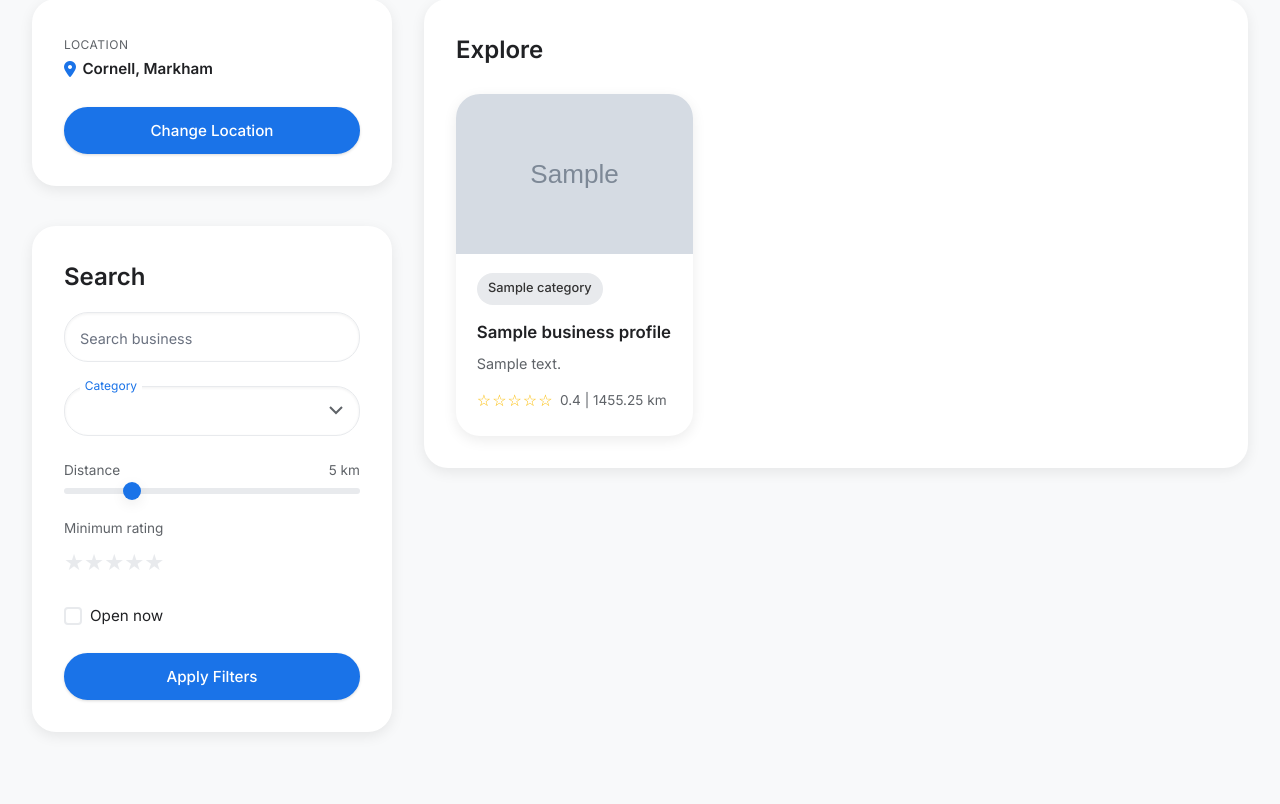
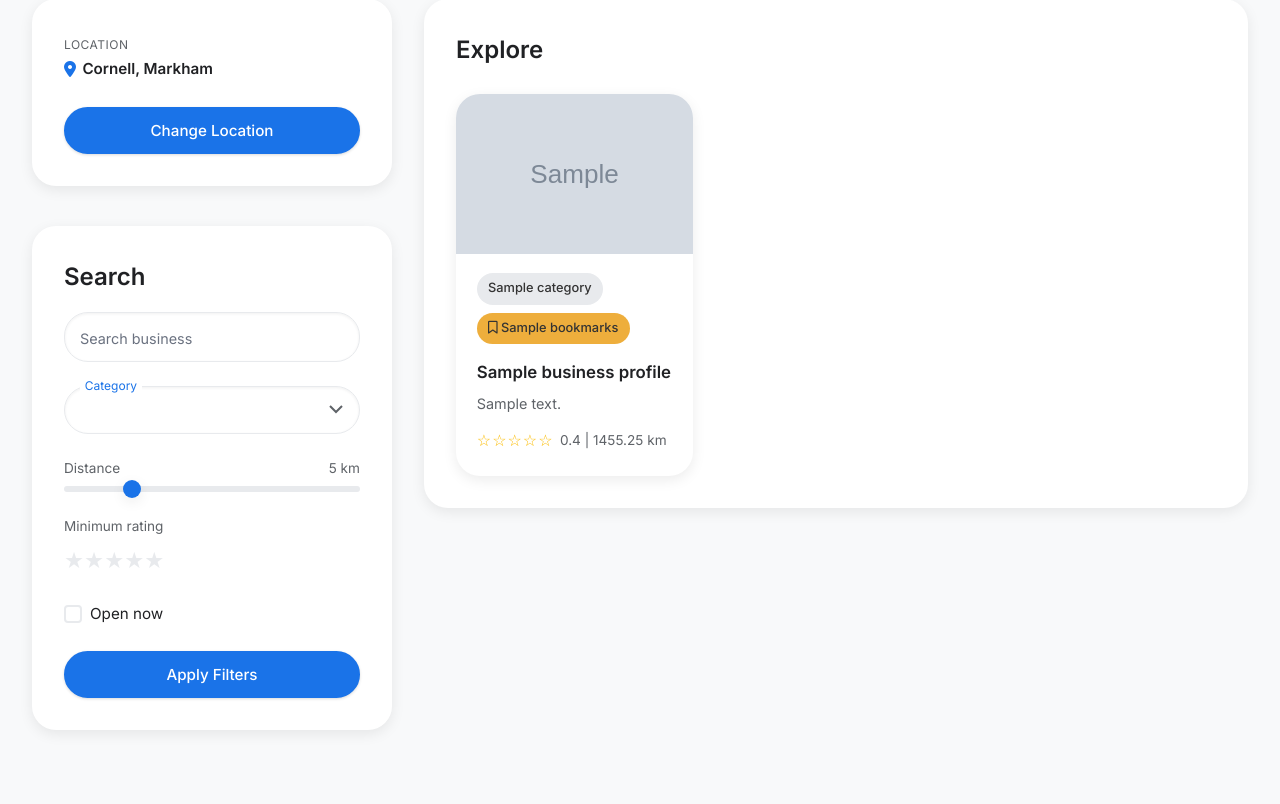
Before and after one commit to grandswager/businessly, a Flask app: page / in a window 1280 px wide. Shown: the part 181-985 px from the top of the page. After the commit the page ends 912 px from the top, so only its background shows below. Run offline with Flask 3, Linux system fonts and the light colour scheme; grey boxes marked "Sample" are stand-in pictures; a database or web service that is not in the repository returns one stand-in record (values such as "Sample title"); some libraries are stand-ins or nearby versions.

Commit message:
Minor bug fixes and changes

```diff
--- a/routes.py
+++ b/routes.py
@@ -24,8 +24,6 @@ def index():
         categories = []
 
     businesses = RecommendationService.recommend(user_lat=user_lat, user_lng=user_lng, max_distance_km=10, min_rating=0, categories=categories)
-
-    print(businesses)
 
     return render_template("index.html", businesses=businesses, address=user_location)
 
--- a/services/RecommendationService.py
+++ b/services/RecommendationService.py
@@ -62,7 +62,7 @@ class RecommendationService:
     @staticmethod
     def _score(business: dict, rating: float, distance_km: float) -> float:
         bookmarks = int(business.get("bookmarks", 0))
-        return (rating * 2.5) + math.log(bookmarks + 1) - (distance_km * 0.2)
+        return (rating * 2) + math.log(bookmarks + 1) - (distance_km * 0.2)
 
     @staticmethod
     def _distance_km(lat1, lng1, lat2, lng2):
--- a/static/css/styles.css
+++ b/static/css/styles.css
@@ -6,6 +6,7 @@
     --primary: #1a73e8;
     --secondary: #5f6368;
     --danger: #d93025;
+    --info: #EEAE3C;
     --muted: #e8eaed;
 
     --text-color: #202124;
@@ -337,6 +338,7 @@ img:hover {
 .badge.primary { background: var(--primary); }
 .badge.secondary { background: var(--secondary); }
 .badge.danger { background: var(--danger); }
+.badge.info { background: var(--info); color: #333; }
 .badge.muted { background: var(--muted); color: #333; }
 
 /* ---------------- Switches ---------------- */
--- a/templates/index.html
+++ b/templates/index.html
@@ -111,7 +111,7 @@
                             <img src="{{ business.image_url or 'https://core.myblueprint.ca/Client/Images/EmptyState/icon_desertEmpty.svg' }}" alt="{{ business.name }} image">
 
                             <div class="business-content">
-                                <span class="badge muted">{{ business.category }}</span>
+                                <div><span class="badge muted">{{ business.category }}</span> <span class="badge info"><i class="fa-regular fa-bookmark"></i> {{ business.bookmarks }}</span></div>
 
                                 <h3 class="business-name">
                                     {{ business.name }}
```
